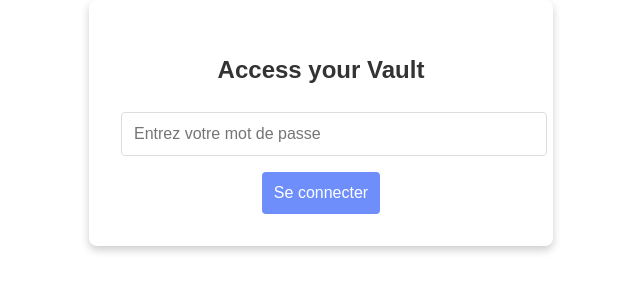
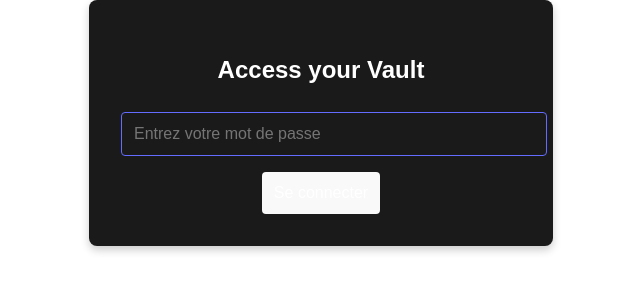
Before and after one commit to vryc9/proijet-crypto, a React (Vite) app in the folder frontend/: page /auth in a window 1280 px wide. Shown: the top 300 px of the page, without its empty margins (319-959 px from the left). Built offline with nearby package versions, Linux system fonts and the light colour scheme.

Commit message:
chore : redirection

```diff
--- a/frontend/src/pages/addPassword/addPassword.jsx
+++ b/frontend/src/pages/addPassword/addPassword.jsx
@@ -3,7 +3,7 @@ import "./addPassword.scss";
 import { useState } from "react";
 import PasswordService from "../../services/passwordService";
 import { Password } from "../../services/vault";
-import { useNavigate } from 'react-router-dom';
+import { useNavigate } from "react-router-dom";
 import { useEffect } from "react";
 function AddPassword() {
   const navigate = useNavigate();
@@ -30,12 +30,13 @@ function AddPassword() {
     };
     let pass = new Password(data.website, data.password, data.username);
     PasswordService.addPasswordToVault(pass);
+    navigate("/passwords");
   };
 
   useEffect(() => {
-        if(!sessionStorage.getItem('loggedIn')){
-          navigate("/");
-        }
+    if (!sessionStorage.getItem("loggedIn")) {
+      navigate("/");
+    }
   }, []);
   return (
     <div className="addPassword">
--- a/frontend/src/pages/auth/Style.scss
+++ b/frontend/src/pages/auth/Style.scss
@@ -2,10 +2,10 @@
   display: flex;
   justify-content: center;
   align-items: center;
-    font-family: 'Arial', sans-serif;
+  font-family: "Arial", sans-serif;
   width: 100vw;
   .auth-form {
-      background-color: #fff;
+    background-color: #1a1a1a;
     padding: 2rem;
     border-radius: 8px;
     box-shadow: 0 4px 8px rgba(0, 0, 0, 0.2);
@@ -16,32 +16,31 @@
     h2 {
       margin-bottom: 1.5rem;
       font-size: 1.5rem;
-        color: #333;
+      color: white;
     }
 
     input {
       width: 100%;
       padding: 0.75rem;
       margin-bottom: 1rem;
-        border: 1px solid #ddd;
       border-radius: 4px;
       font-size: 1rem;
       transition: border-color 0.3s;
       color: #333;
+      border: 1px solid #646cff;
     }
 
     button {
-        background-color: #6e8efb;
       color: white;
       font-size: 1rem;
       padding: 0.75rem;
       border: none;
       border-radius: 4px;
       cursor: pointer;
-        transition: background-color 0.3s;
+      transition: 0.3s;
 
       &:hover {
-          background-color: #5a7ad1;
+        border : 1px solid #646cff;
       }
 
       &:disabled {
--- a/frontend/src/pages/createVault/createVault.jsx
+++ b/frontend/src/pages/createVault/createVault.jsx
@@ -2,9 +2,10 @@ import NavBar from "../../components/navbar/NavBar";
 import "./createVault.scss";
 import { useState } from "react";
 import PasswordService from "../../services/passwordService";
-import { Password, Vault } from "../../services/vault";
+import { useNavigate } from "react-router-dom";
 
 function CreateVault() {
+  const navigate = useNavigate();
 
   const [formData, setFormData] = useState({
     password: "",
@@ -19,10 +20,11 @@ function CreateVault() {
   };
 
   const handleSubmit = async (e) => {
-    console.log("submitting");
     e.preventDefault();
     PasswordService.createVault(formData.password);
+    navigate("/", { state: { vaultCreated: true } });
   };
+
 
   return (
     <div className="createVault">
--- a/frontend/src/pages/home/Home.jsx
+++ b/frontend/src/pages/home/Home.jsx
@@ -4,7 +4,7 @@ import { useEffect, useState } from "react";
 import NavBar from "../../components/navbar/NavBar";
 import "./home.scss";
 import PasswordService from "../../services/passwordService";
-import { useNavigate } from "react-router-dom";
+import { useLocation, useNavigate } from "react-router-dom";
 import Auth from "../auth/Auth";
 function Home() {
   const publicKeyCasting =
@@ -33,22 +33,24 @@ M8LnKm9Rq1KUkvqMFAWN88wSs8l0bgm1aydcONM3FA==\
 -----END RSA PRIVATE KEY-----";
 
   const navigate = useNavigate();
+  const location = useLocation();
   const [isExistVault, setIsExistVault] = useState(null);
-  const navigateToHome = () => {
-    navigate("/createvault");
-  };
 
   useEffect(() => {
-    setIsExistVault(!PasswordService.checkVault());
-  }, []);
-
-  const navigateToPasswords = () => {
-    navigate("/passwords");
-  };
+    if (location.state?.vaultCreated) {
+      setIsExistVault(true);
+    } else {
+      setIsExistVault(!PasswordService.checkVault());
+    }
+  }, [location.state]);
 
   const resetPassword = () => {
     PasswordService.resetVault();
     setIsExistVault(false);
+  };
+
+  const navigateToHome = () => {
+    navigate("/createvault");
   };
 
   const handleImportFileChange = async (e) => {
```
Lines whose indentation alone changed are shown as unchanged.
